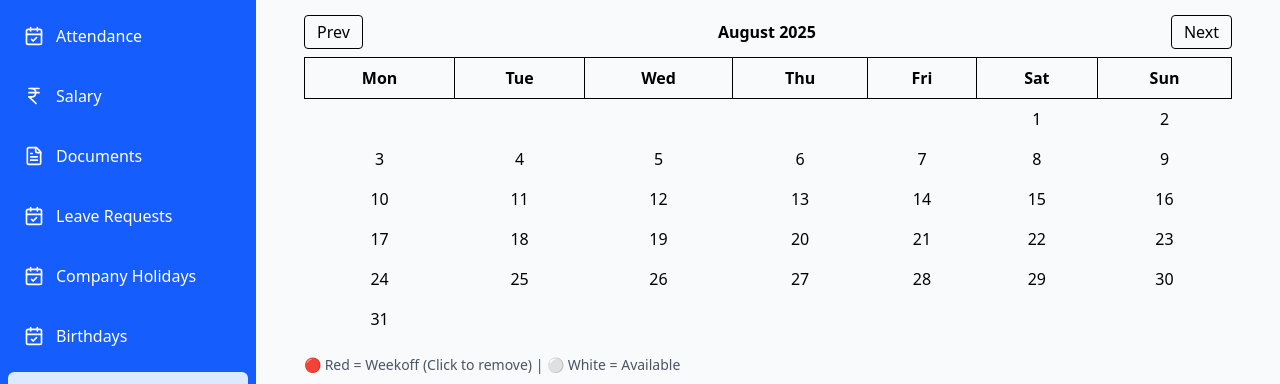
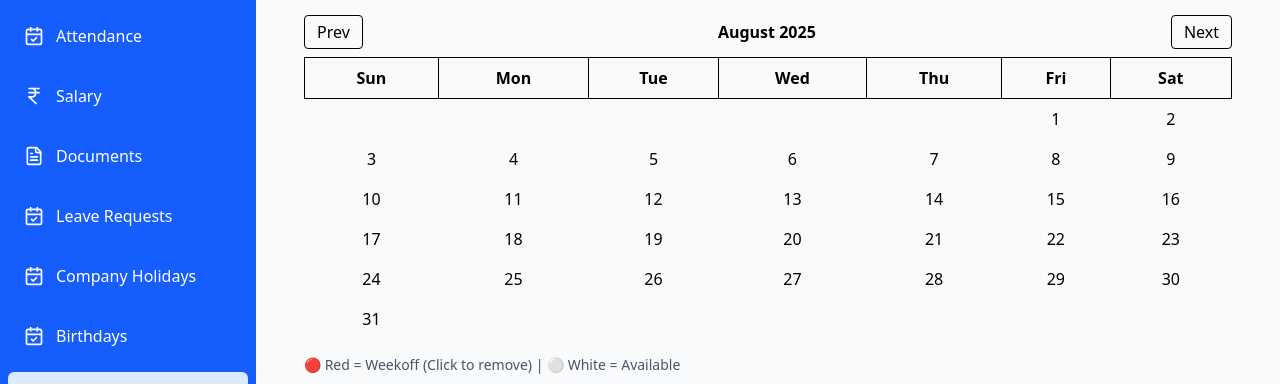
Before and after one commit to InnovationEstate/AttendanceSalarySystem, a Next.js app: page /admin/weekoff in a window 1280 px wide. Shown: the part 195-579 px from the top of the page. Built offline with nearby package versions, Linux system fonts and the light colour scheme; no server answers; the database is empty; sample sign-in values are in the browser's storage.

Commit message:
Update Week Off

```diff
--- a/pages/admin/weekoff.js
+++ b/pages/admin/weekoff.js
@@ -10,12 +10,13 @@ function toDateKey(d) {
   return local.toISOString().split("T")[0]; // YYYY-MM-DD
 }
 
-// Find Monday of given week (to enforce 1 weekoff per week)
+// Get Sunday of the week (start of the week)
 function getWeekStartDate(date) {
   const d = new Date(date);
-  const day = d.getDay(); // 0=Sun ... 6=Sat
-  const diff = d.getDate() - day + (day === 0 ? -6 : 1); // adjust to Monday
-  return new Date(d.setDate(diff));
+  const day = d.getDay(); // 0 = Sun ... 6 = Sat
+  const sunday = new Date(d);
+  sunday.setDate(d.getDate() - day); // go back to Sunday
+  return sunday;
 }
 
 export default function WeekOffPage() {
@@ -68,7 +69,7 @@ export default function WeekOffPage() {
     });
 
     if (weekoffs[dateKey]) {
-      // Deselect weekoff
+      // Remove weekoff
       await remove(ref(db, `weekoffs/${selectedEmp}/${dateKey}`));
       const updated = { ...weekoffs };
       delete updated[dateKey];
@@ -83,43 +84,55 @@ export default function WeekOffPage() {
     }
   };
 
-  // Generate calendar days
+  // Generate calendar rows
   const renderCalendar = () => {
     const year = currentMonth.getFullYear();
     const month = currentMonth.getMonth();
-
-    const firstDay = new Date(year, month, 1).getDay();
-    const daysInMonth = new Date(year, month + 1, 0).getDate();
+    const firstDate = new Date(year, month, 1);
+    const lastDate = new Date(year, month + 1, 0);
+    const firstDay = firstDate.getDay(); // 0 = Sun ... 6 = Sat
+    const daysInMonth = lastDate.getDate();
 
     const weeks = [];
-    let dayCounter = 1 - firstDay;
+    let week = [];
+    let dayCounter = 1;
 
-    for (let week = 0; week < 6; week++) {
-      const days = [];
-      for (let i = 0; i < 7; i++) {
+    // Fill first week with empty cells if month doesn't start on Sunday
+    for (let i = 0; i < firstDay; i++) {
+      week.push(<td key={`empty-start-${i}`} />);
+    }
+
+    while (dayCounter <= daysInMonth) {
       const date = new Date(year, month, dayCounter);
       const dateKey = toDateKey(date);
-        const isCurrentMonth = date.getMonth() === month;
+      const isWeekOff = weekoffs[dateKey];
 
-        days.push(
+      week.push(
         <td
-            key={i}
-            onClick={() => isCurrentMonth && handleDateClick(date)}
+          key={dateKey}
           className={`p-2 text-center cursor-pointer rounded-lg ${
-              isCurrentMonth
-                ? weekoffs[dateKey]
-                  ? "bg-red-500 text-white"
-                  : "hover:bg-gray-200"
-                : "text-gray-400"
+            isWeekOff ? "bg-red-500 text-white" : "hover:bg-gray-200"
           }`}
+          onClick={() => handleDateClick(date)}
         >
-            {isCurrentMonth ? date.getDate() : ""}
+          {dayCounter}
         </td>
       );
 
+      if (week.length === 7) {
+        weeks.push(<tr key={`week-${dayCounter}`}>{week}</tr>);
+        week = [];
+      }
+
       dayCounter++;
     }
-      weeks.push(<tr key={week}>{days}</tr>);
+
+    // Fill last week with empty cells if needed
+    if (week.length > 0) {
+      while (week.length < 7) {
+        week.push(<td key={`empty-end-${week.length}`} />);
+      }
+      weeks.push(<tr key="last-week">{week}</tr>);
     }
 
     return weeks;
@@ -138,7 +151,7 @@ export default function WeekOffPage() {
         <option value="">Select Employee</option>
         {employees.map((emp) => (
           <option key={emp.id} value={emp.id}>
-            {emp.id} - {emp.email}
+            {emp.id} - {emp.email} - {emp.name}
           </option>
         ))}
       </select>
@@ -156,9 +169,7 @@ export default function WeekOffPage() {
           Prev
         </button>
         <h2 className="font-semibold">
-          {currentMonth.toLocaleString("default", {
-            month: "long",
-          })}{" "}
+          {currentMonth.toLocaleString("default", { month: "long" })}{" "}
           {currentMonth.getFullYear()}
         </h2>
         <button
@@ -177,7 +188,7 @@ export default function WeekOffPage() {
       <table className="w-full border-collapse">
         <thead>
           <tr>
-            {["Mon", "Tue", "Wed", "Thu", "Fri", "Sat", "Sun"].map((d) => (
+            {["Sun", "Mon", "Tue", "Wed", "Thu", "Fri", "Sat"].map((d) => (
               <th key={d} className="border p-2">
                 {d}
               </th>
```
Lines whose indentation alone changed are shown as unchanged.
